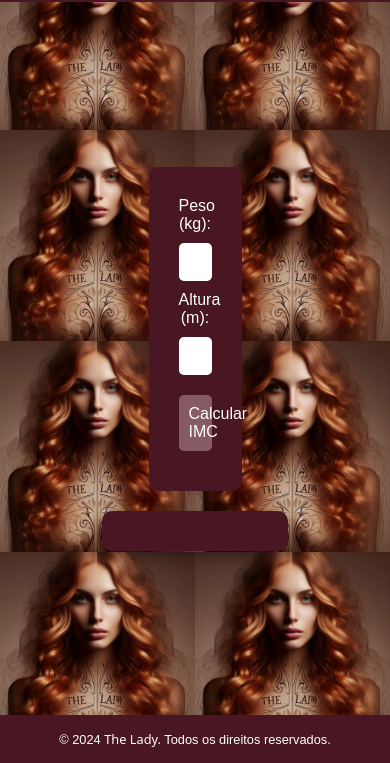
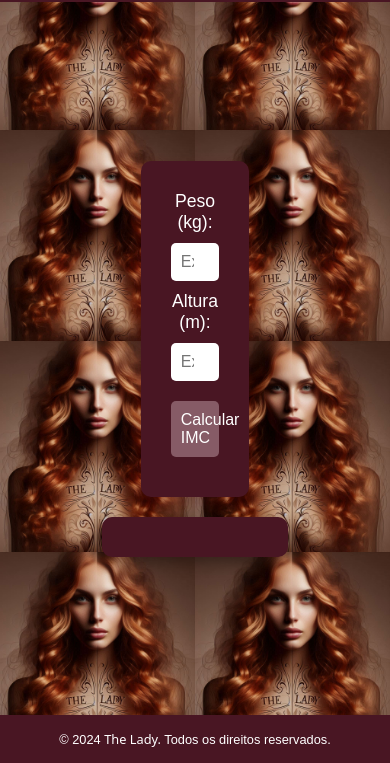
Before and after one commit to silviaortega/projeto-imc, a plain HTML site: page index.html in a window 390 px wide. Shown: the part 81-844 px from the top of the page. Drawn offline with Linux system fonts and the light colour scheme; a web font is replaced by a local one.

Commit message:
alteração css

```diff
--- a/src/styles.css
+++ b/src/styles.css
@@ -46,7 +46,7 @@ main {
 }
 
 .imc-form {
-    width: 30%;
+    width: 35%;
     background-color: #491623;
     padding: 30px;
     border-radius: 10px;
@@ -109,6 +109,10 @@ footer span {
         font-size: 1.2rem;
     }
 
+    .imc-form {
+        font-size: 1.1rem;
+    }
+
     footer p {
         font-size: 0.8rem;
     }
```
